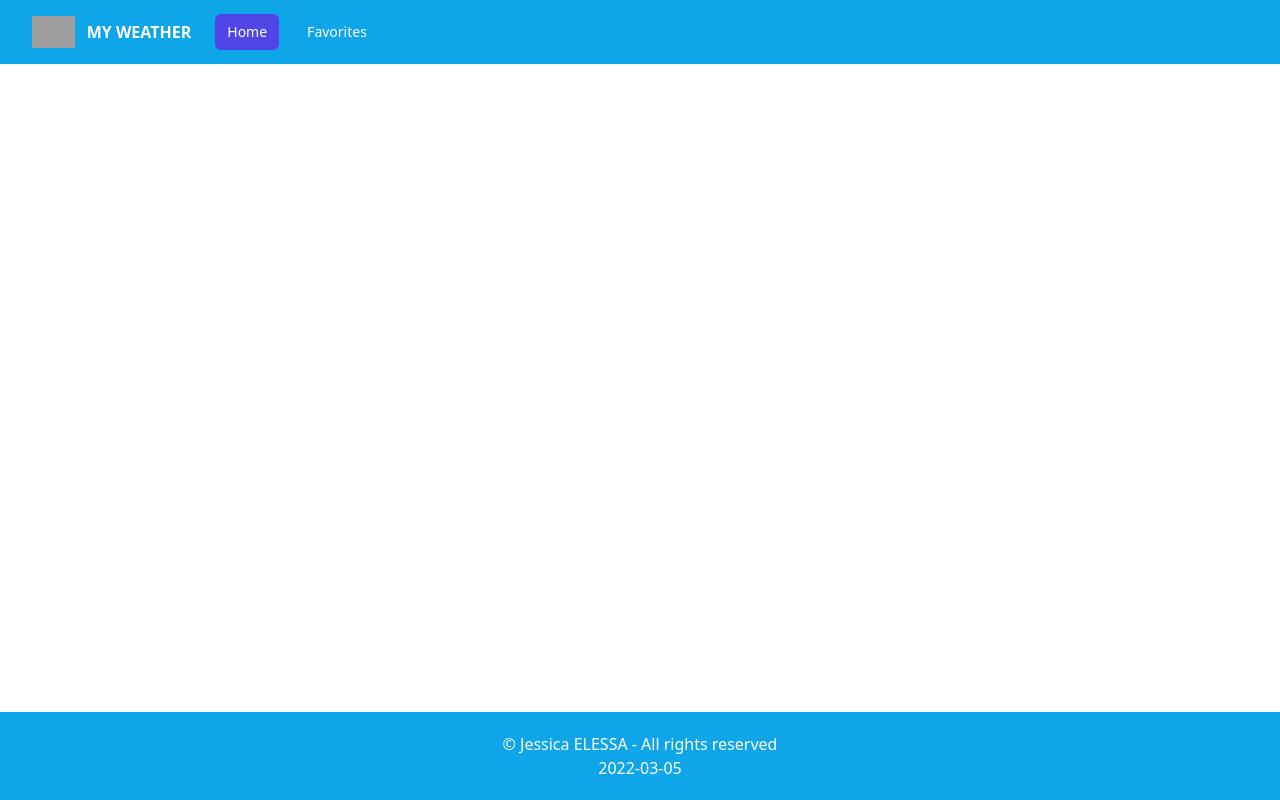
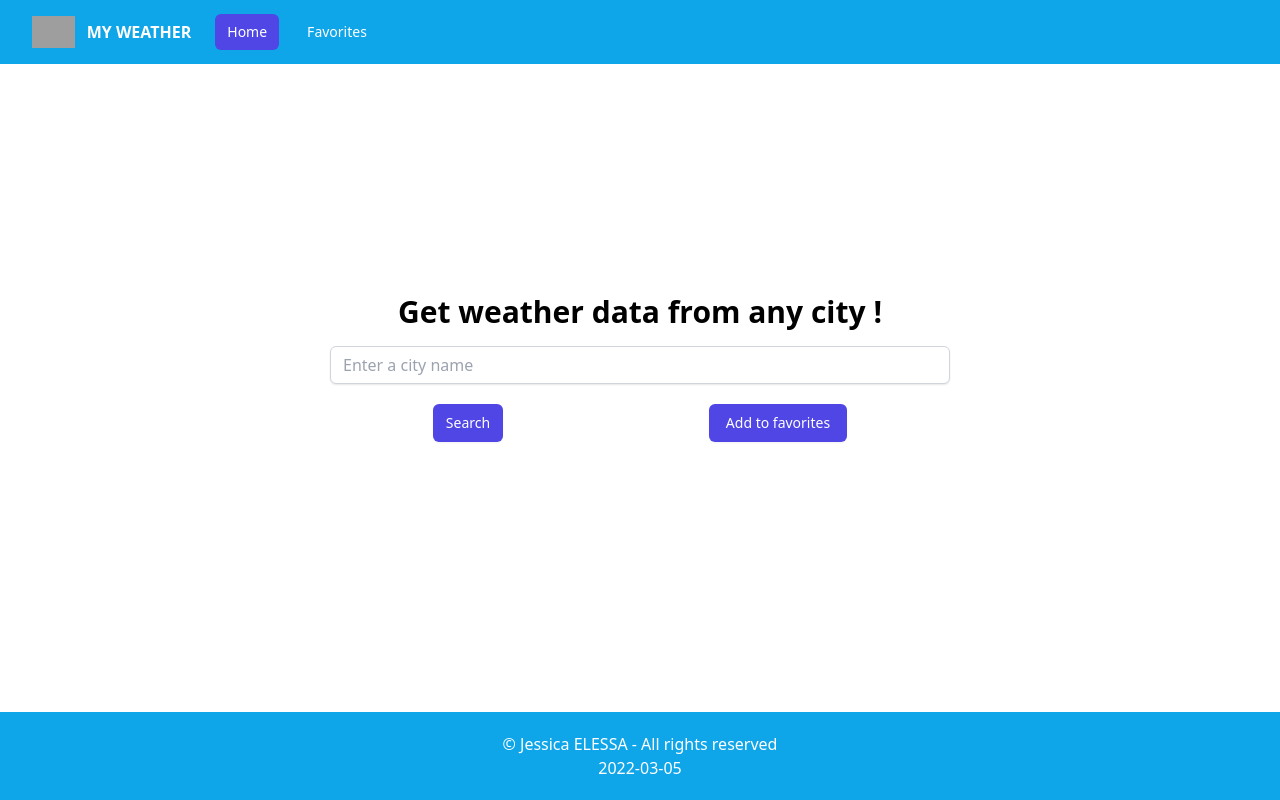
Before and after one commit to jesselessa/weather-app, a React (Create React App) app: page / in a window 1280 px wide. Built offline with nearby package versions, Linux system fonts and the light colour scheme; grey boxes are pictures that could not be loaded.

Commit message:
test changing BrowserRouter by HashRouter

```diff
--- a/src/App.jsx
+++ b/src/App.jsx
@@ -1,7 +1,9 @@
 // React
 import React, { createContext, useState } from "react";
 // Other libraries
-import { BrowserRouter, Routes, Route } from "react-router-dom";
+import { HashRouter } from "react-router-dom";
+import { Routes, Route } from "react-router-dom";
+// import { BrowserRouter, Routes, Route } from "react-router-dom";
 import "react-toastify/dist/ReactToastify.css";
 import { ToastContainer } from "react-toastify";
 
@@ -29,18 +31,14 @@ export default function App() {
     // Below context with state
     <FavoritesContext.Provider value={{ favoriteCities, setFavoriteCities }}>
       <div className=" min-h-screen flex flex-col justify-between">
-        <BrowserRouter className="container">
+        <HashRouter className="container">
           <Navbar />
           <Routes>
-            <Route exact path="/weather-app" element={<Home />}></Route>
-            <Route
-              exact
-              path="/weather-app/favorites"
-              element={<Favorites />}
-            ></Route>
+            <Route exact path="/" element={<Home />}></Route>
+            <Route exact path="/favorites" element={<Favorites />}></Route>
           </Routes>
           <Footer />
-        </BrowserRouter>
+        </HashRouter>
       </div>
       <ToastContainer />
     </FavoritesContext.Provider>
--- a/src/views/Home.jsx
+++ b/src/views/Home.jsx
@@ -15,7 +15,6 @@ export default function Home() {
   const [city, setCity] = useState("");
   const [weatherCity, setWeatherCity] = useState(null);
   const [buttonClick, setButtonClick] = useState("buttonFetch");
-
   // Logic of both buttons gathered in a same function
   const handleSubmit = (e) => {
     e.preventDefault(); // prevent form default behaviour to refresh itself on submit
```
